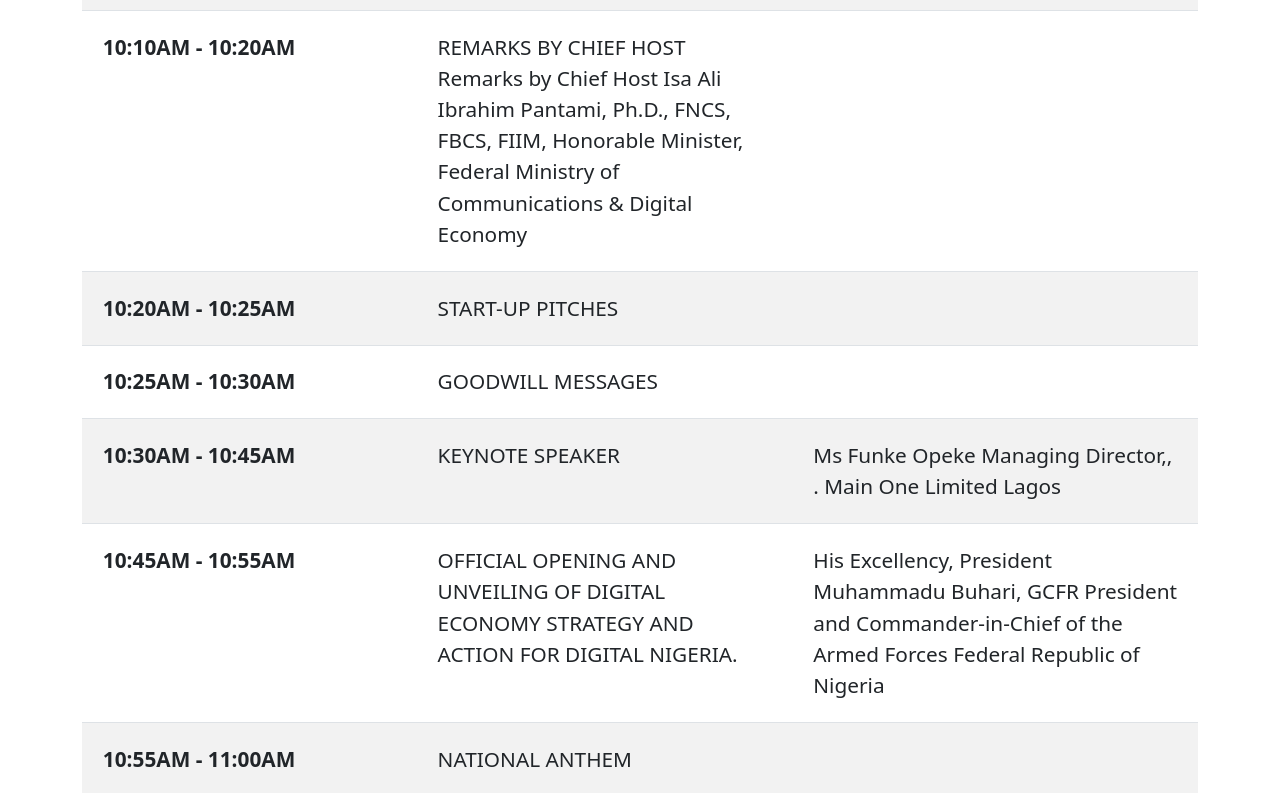
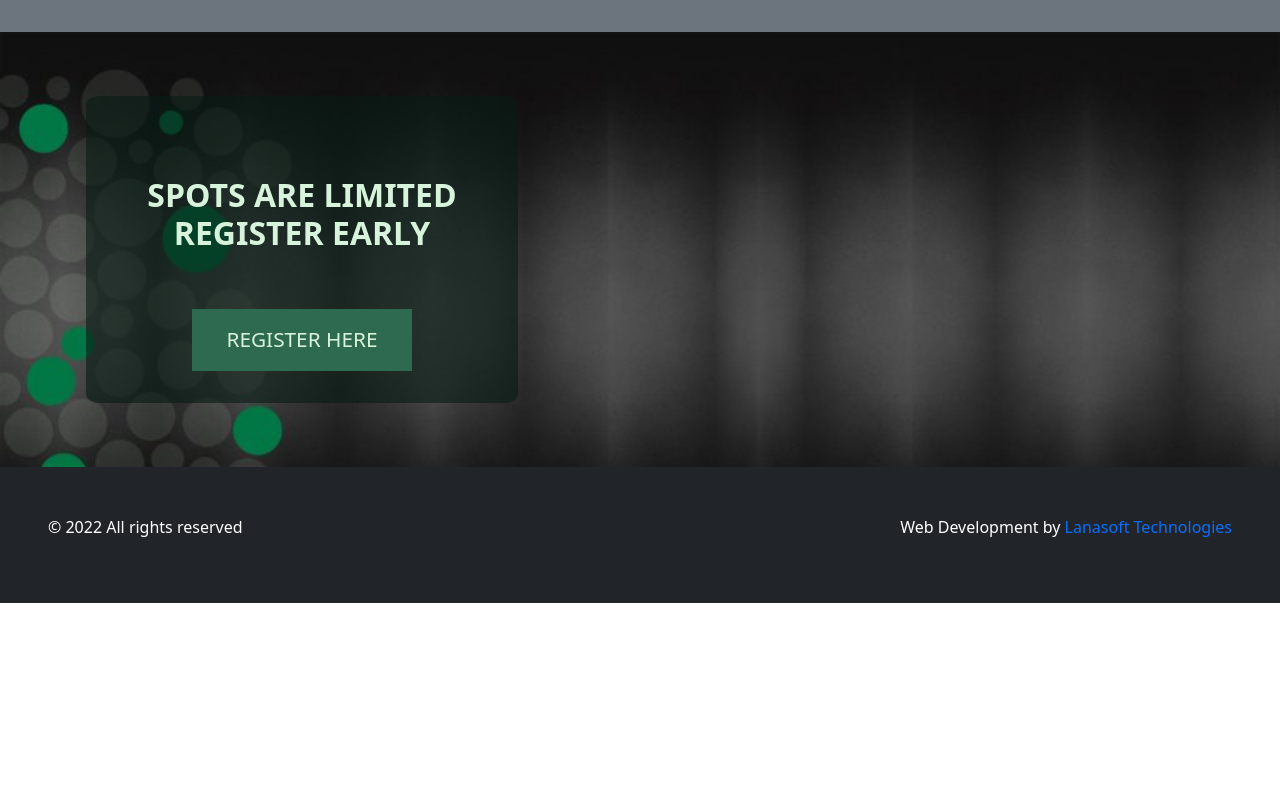
Before and after one commit to imubarak234/digital-nigeria-website, a website: page index.html in a window 1280 px wide. Shown: the part 7727-8520 px from the top of the page. After the commit the page ends 8330 px from the top, so only its background shows below. Drawn offline with nearby package versions, Linux system fonts and the light colour scheme; some packages are replaced by stand-ins of ours.

Commit message:
register section

```diff
--- a/index.html
+++ b/index.html
@@ -629,7 +629,7 @@
         <div class="underline"></div>
       </div>
 
-      <div class="border-top border-bottom bg-light date w-100">
+      <!-- <div class="border-top border-bottom bg-light date w-100">
         <ul class="d-flex justify-content-between w-25 fs-4">
           <li>
             <a href="#">TUE.</a>
@@ -644,9 +644,9 @@
             <a href="#">27</a>
           </li>
         </ul>
-      </div>
+      </div> -->
 
-      <div class="table-responsive">
+      <!-- <div class="table-responsive">
         <table class="table table-striped table-hover">
           <thead>
             <tr>
@@ -734,7 +734,7 @@
             </tr>
           </tbody>
         </table>
-      </div>
+      </div> -->
 
     </div>
   </section>
@@ -809,15 +809,11 @@
 
   </section>
 
-  <section id="register" class="p-4">
-    <div class="container">
-      <div class="card">
-        <div class="card-body">
-          <h5 class="card-title">Card title</h5>
-          <p class="card-text">Some quick example text to build on the card title and make up the bulk of the card's content.</p>
-          <a href="#" class="card-link">Card link</a>
-          <a href="#" class="card-link">Another link</a>
-        </div>
+  <section id="register" class="p-5">
+    <div class="container p-3">
+      <div class="inner-reg">
+        <h4>SPOTS ARE LIMITED REGISTER EARLY</h4>
+        <a href="#" class="">REGISTER HERE</a>
       </div>
     </div>
   </section>
--- a/main.css
+++ b/main.css
@@ -2,6 +2,12 @@
   margin: 0;
   padding: 0;
   box-sizing: border-box;
+}
+
+:root {
+  --light_green: #d8f3dc;
+  --mid_green: #2d6a4f;
+  --dark_green: #081c15;
 }
 
 #header-form i {
@@ -139,6 +145,42 @@ body h2 {
   background-size: cover;
 }
 
+#register .inner-reg {
+  width: 27em;
+  background-color: rgba(8, 28, 21, 0.6);
+  color: var(--light_green);
+  height: auto;
+  padding: 2em 2em;
+  border-radius: 3%;
+  text-align: center;
+  display: flex;
+  flex-direction: column;
+  align-items: center;
+  /* height: 25em; */
+}
+
+#register .inner-reg h4 {
+  font-size: 2em;
+  font-weight: 700;
+  padding: 1.5em 0.7em;
+}
+
+#register .inner-reg a {
+  text-decoration: none;
+  padding: 0.75em 0.7em;
+  display: block;
+  text-align: center;
+  color: var(--light_green);
+  font-size: 1.3em;
+  font-weight: 500;
+  width: 60%;
+  background-color: var(--mid_green);
+}
+
+#register .inner-reg a:hover {
+  background-color: var(--dark_green);
+}
+
 #carouselFade {
   margin-top: 6em;
 }
```
